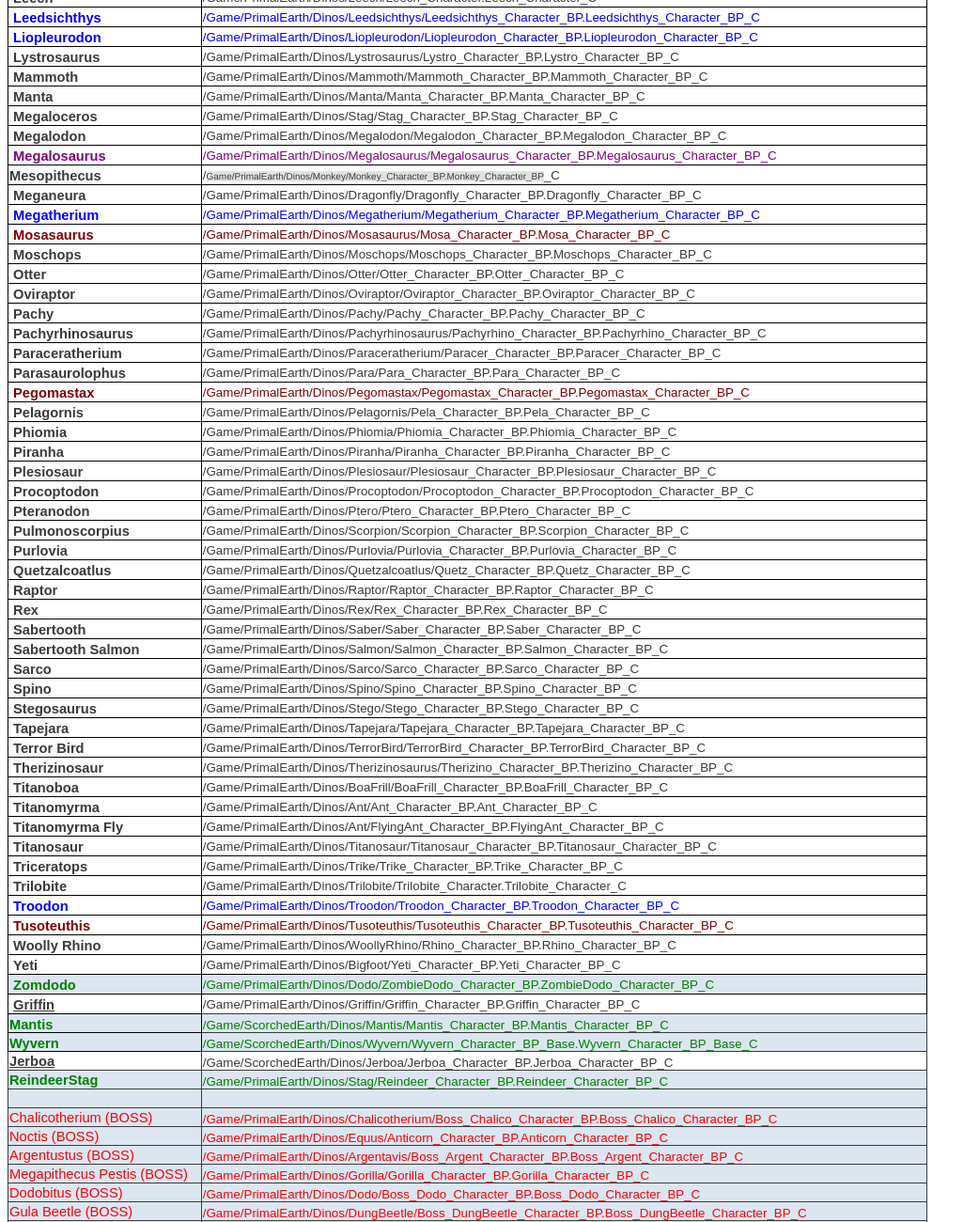
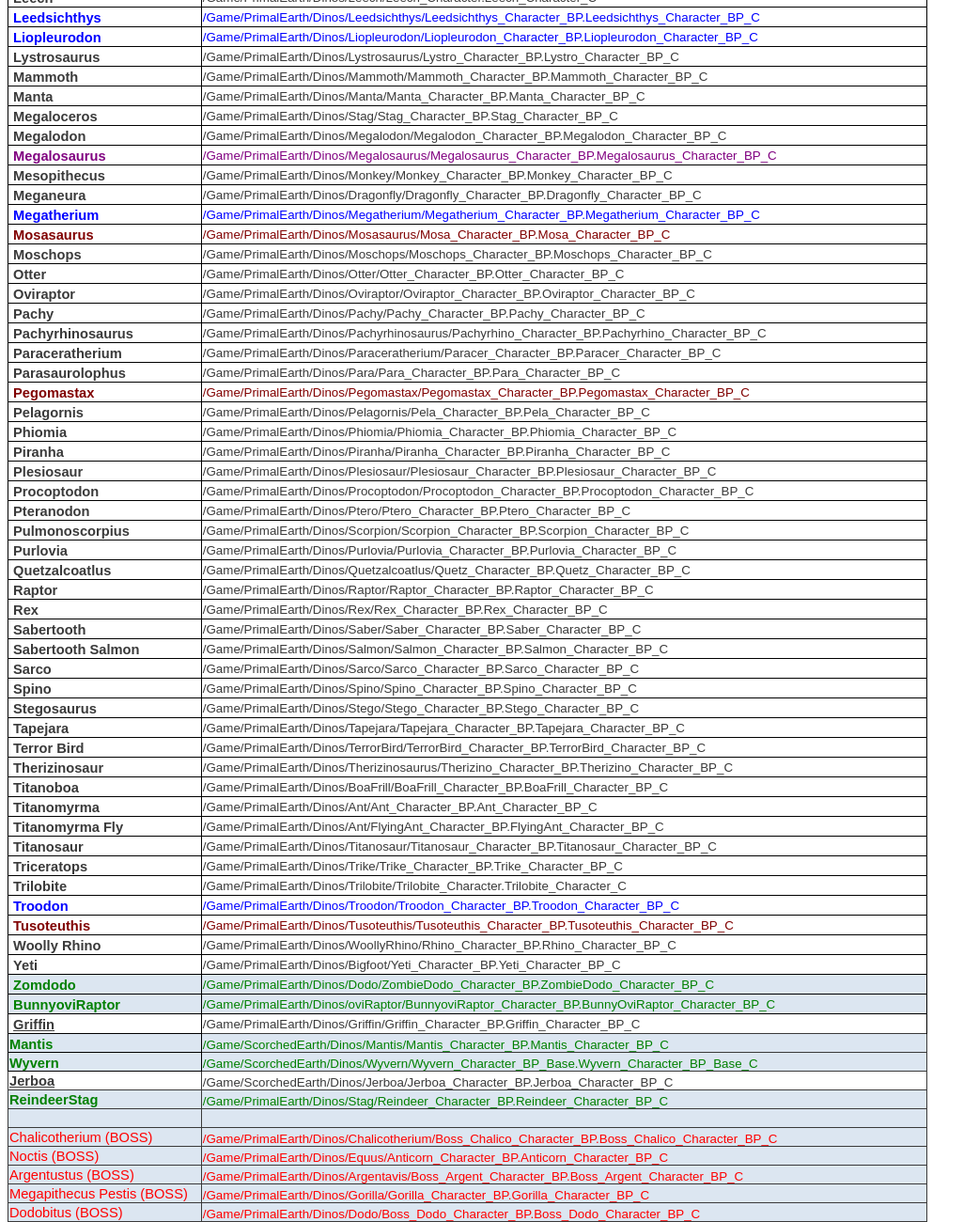
Before and after one commit to evolutionsofgame/ark-gogs, a plain HTML site: page CreaturesID.html in a window 1280 px wide. Shown: the part 1039-2339 px from the top of the page at 94% size, without its empty margins (0-1042 px from the left). Drawn offline with Linux system fonts and the light colour scheme.

Commit message:
Add files via upload

```diff
--- a/CreaturesID.html
+++ b/CreaturesID.html
@@ -380,9 +380,8 @@
 	</tr>
 	<tr height="21" style="height:15.75pt">
 		<td height="21" width="205" style="height: 15.75pt; width: 154pt; color: #3A3A3A; font-family: Arial, sans-serif; vertical-align: middle; white-space: normal; font-size: 11.0pt; font-weight: 400; font-style: normal; text-decoration: none; text-align: general; border-left: 1.0pt solid black; border-right: 1.0pt solid black; border-top: medium none; border-bottom: 1.0pt solid black; padding-left: 1px; padding-right: 1px; padding-top: 1px">
-		<b>Mesopithecus</b></td>
-		<td width="773" style="width: 580pt; color: #3A3A3A; font-size: 10.0pt; font-family: Arial, sans-serif; vertical-align: middle; white-space: normal; font-weight: 400; font-style: normal; text-decoration: none; text-align: general; border-left: medium none; border-right: 1.0pt solid black; border-top: medium none; border-bottom: 1.0pt solid black; padding-left: 1px; padding-right: 1px; padding-top: 1px">
-		/<span style="color: rgb(58, 58, 58); font-family: Montserrat, helvetica, arial, sans-serif; font-size: x-small; font-style: normal; font-variant-ligatures: normal; font-variant-caps: normal; font-weight: 400; letter-spacing: normal; orphans: 2; text-align: start; text-indent: 0px; text-transform: none; widows: 2; word-spacing: 0px; -webkit-text-stroke-width: 0px; white-space: normal; background-color: rgb(223, 227, 225); text-decoration-thickness: initial; text-decoration-style: initial; text-decoration-color: initial; display: inline !important; float: none;">Game/PrimalEarth/Dinos/Monkey/Monkey_Character_BP.Monkey_Character_BP</span>_C</td>
+		<b>&nbsp;Mesopithecus</b></td>
+		<td width="773" style="width: 580pt; color: #3A3A3A; font-size: 10.0pt; font-family: Arial, sans-serif; vertical-align: middle; white-space: normal; font-weight: 400; font-style: normal; text-decoration: none; text-align: general; border-left: medium none; border-right: 1.0pt solid black; border-top: medium none; border-bottom: 1.0pt solid black; padding-left: 1px; padding-right: 1px; padding-top: 1px">/Game/PrimalEarth/Dinos/Monkey/Monkey_Character_BP.Monkey_Character_BP_C</td>
 	</tr>
 	<tr height="21" style="height:15.75pt">
 		<td height="21" width="205" style="height: 15.75pt; width: 154pt; color: #3A3A3A; font-family: Arial, sans-serif; vertical-align: middle; white-space: normal; font-size: 11.0pt; font-weight: 400; font-style: normal; text-decoration: none; text-align: general; border-left: 1.0pt solid black; border-right: 1.0pt solid black; border-top: medium none; border-bottom: 1.0pt solid black; padding-left: 1px; padding-right: 1px; padding-top: 1px">
@@ -637,6 +636,13 @@
 		<font color="#008000">/Game/PrimalEarth/Dinos/Dodo/ZombieDodo_Character_BP.ZombieDodo_Character_BP_C</font></td>
 	</tr>
 	<tr height="21" style="height:15.75pt">
+		<td height="21" width="205" style="height: 15.75pt; width: 154pt; color: #3A3A3A; font-family: Arial, sans-serif; vertical-align: middle; white-space: normal; font-size: 11.0pt; font-weight: 400; font-style: normal; text-decoration: none; text-align: general; border-left: 1.0pt solid black; border-right: 1.0pt solid black; border-top: medium none; border-bottom: 1.0pt solid black; padding-left: 1px; padding-right: 1px; padding-top: 1px" bgcolor="#DCE6F1">
+		<font color="#008000">
+		<b>&nbsp;BunnyoviRaptor</b></font></td>
+		<td width="773" style="width: 580pt; color: #3A3A3A; font-size: 10.0pt; font-family: Arial, sans-serif; vertical-align: middle; white-space: normal; font-weight: 400; font-style: normal; text-decoration: none; text-align: general; border-left: medium none; border-right: 1.0pt solid black; border-top: medium none; border-bottom: 1.0pt solid black; padding-left: 1px; padding-right: 1px; padding-top: 1px" bgcolor="#DCE6F1">
+		<font color="#008000">/Game/PrimalEarth/Dinos/oviRaptor/BunnyoviRaptor_Character_BP.BunnyOviRaptor_Character_BP_C</font></td>
+	</tr>
+	<tr height="21" style="height:15.75pt">
 		<td height="21" width="205" style="height: 15.75pt; width: 154pt; color: #3A3A3A; font-family: Arial, sans-serif; vertical-align: middle; white-space: normal; font-size: 11.0pt; font-weight: 400; font-style: normal; text-decoration: none; text-align: general; border-left: 1.0pt solid black; border-right: 1.0pt solid black; border-top: medium none; padding-left: 1px; padding-right: 1px; padding-top: 1px; border-bottom-color:black">
 		<b>&nbsp;</b><font class="font5"><span style="text-decoration: none; font-weight: 700">Griffin</span></font></td>
 		<td width="773" style="width: 580pt; color: #3A3A3A; font-size: 10.0pt; font-family: Arial, sans-serif; vertical-align: middle; white-space: normal; font-weight: 400; font-style: normal; text-decoration: none; text-align: general; border-left: medium none; border-right: 1.0pt solid black; border-top: medium none; padding-left: 1px; padding-right: 1px; padding-top: 1px; border-bottom-color:black">
```
